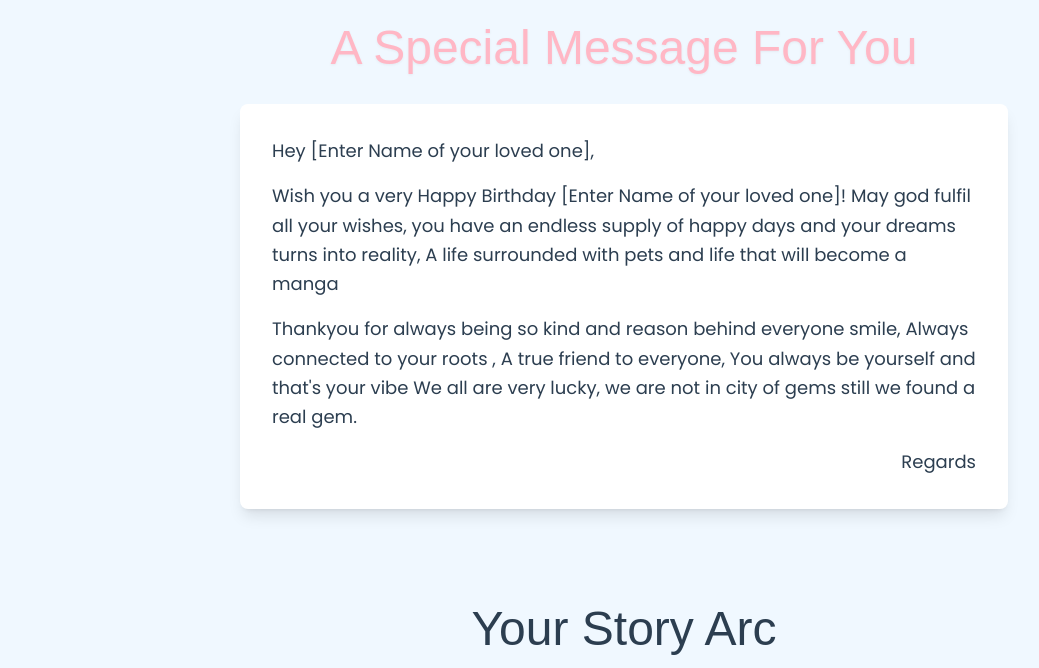
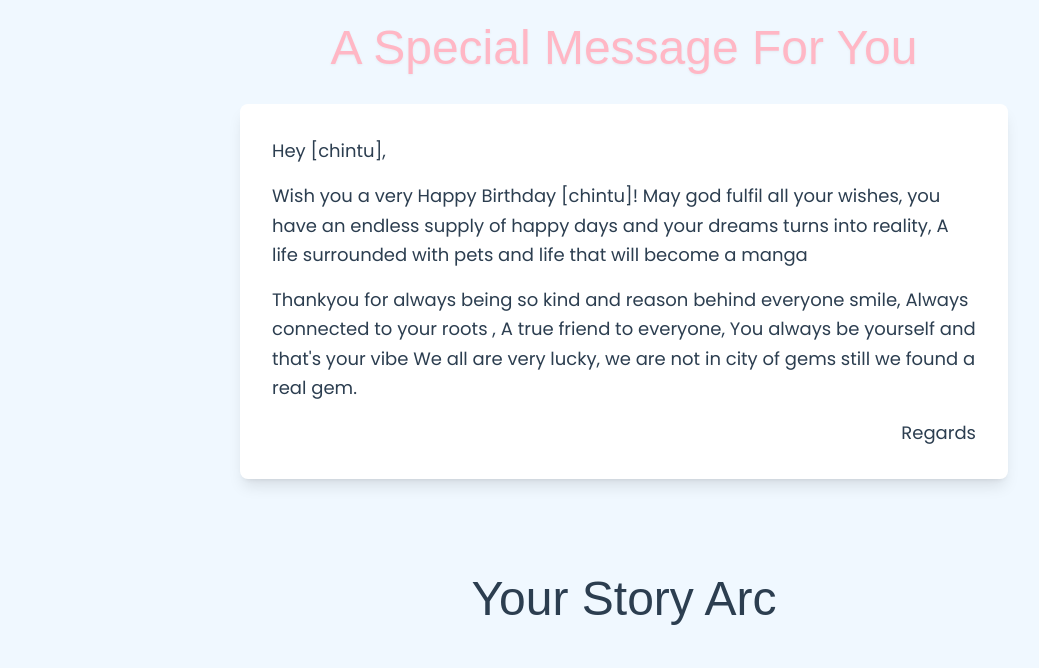
Before and after one commit to chintubhai02/harman, a plain HTML site: page index.html in a window 1280 px wide. Shown: the part 920-1588 px from the top of the page, without its empty margins (16-1055 px from the left). Drawn offline with nearby package versions, Linux system fonts and the light colour scheme; some packages are replaced by stand-ins of ours; a script that the page names is missing; a web font is replaced by a local one.

Commit message:
Personalize birthday message for 'chintu'

```diff
--- a/index.html
+++ b/index.html
@@ -3,7 +3,7 @@
 <head>
   <meta charset="UTF-8">
   <meta name="viewport" content="width=device-width, initial-scale=1.0">
-  <title>Happy Birthday, [Enter Name of your loved one]!</title>
+  <title>Happy Birthday, [chintu]!</title>
 
   <!-- This script pulls in Tailwind CSS for styling -->
   <script src="https://cdn.tailwindcss.com"></script>
@@ -50,8 +50,8 @@
     <h2 class="text-4xl md:text-5xl font-anime text-sakura mb-8 drop-shadow-sm">A Special Message For You</h2>
     <div class="text-left text-lg leading-relaxed space-y-4 bg-white p-8 rounded-lg shadow-lg">
       <!-- TODO: Write your personal letter here -->
-      <p>Hey [Enter Name of your loved one],</p>
-      <p>Wish you a very Happy Birthday [Enter Name of your loved one]! May god fulfil all your wishes, you have an endless supply of happy days and your dreams turns into reality, A life surrounded with pets and life that will become a manga </p>
+      <p>Hey [chintu],</p>
+      <p>Wish you a very Happy Birthday [chintu]! May god fulfil all your wishes, you have an endless supply of happy days and your dreams turns into reality, A life surrounded with pets and life that will become a manga </p>
       <p>Thankyou for always being so kind and reason behind everyone smile, Always connected to your roots , A true friend to everyone, You always be yourself and that's your vibe We all are very lucky, we are not in city of gems still we found a real gem.</p>
       <p class="text-right mt-8">
         Regards<br>
@@ -222,7 +222,7 @@
 
     <!-- Section 6: Finale -->
     <section class="my-16 md:my-24" data-aos="fade-up">
-        <h2 class="text-4xl md:text-5xl font-anime text-center mb-4">Happy Birthday [Enter Name of your loved one]</h2>
+        <h2 class="text-4xl md:text-5xl font-anime text-center mb-4">Happy Birthday [chintu]</h2>
         <div class="max-w-4xl mx-auto rounded-lg shadow-2xl overflow-hidden bg-navy">
     </section>
 
```
